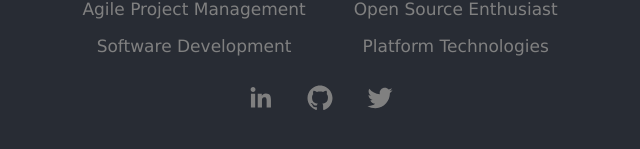
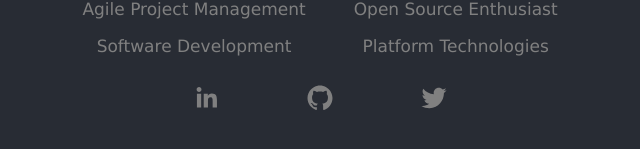
Before and after one commit to martnaum/hey, a React (Create React App) app: page / in a window 1280 px wide. Shown: the part 423-572 px from the top of the page, without its empty margins (320-960 px from the left). Built offline with nearby package versions, Linux system fonts and the light colour scheme.

Commit message:
add dynamic spacing for social icons

```diff
--- a/src/App.css
+++ b/src/App.css
@@ -9,11 +9,6 @@
   flex-direction: column;
   align-items: center;
   justify-content: center;
-}
-
-.social-icon {
-  margin-left: 5px;
-  margin-right: 5px;
 }
 
 .description {
@@ -28,6 +23,11 @@
   margin-right: calc(3vmin);
 }
 
+.social-icon {
+  margin-left: 4vmin;
+  margin-right: 4vmin;
+}
+
 @media only screen and (max-width: 600px) {
   .description {
     flex-direction: column;
```
